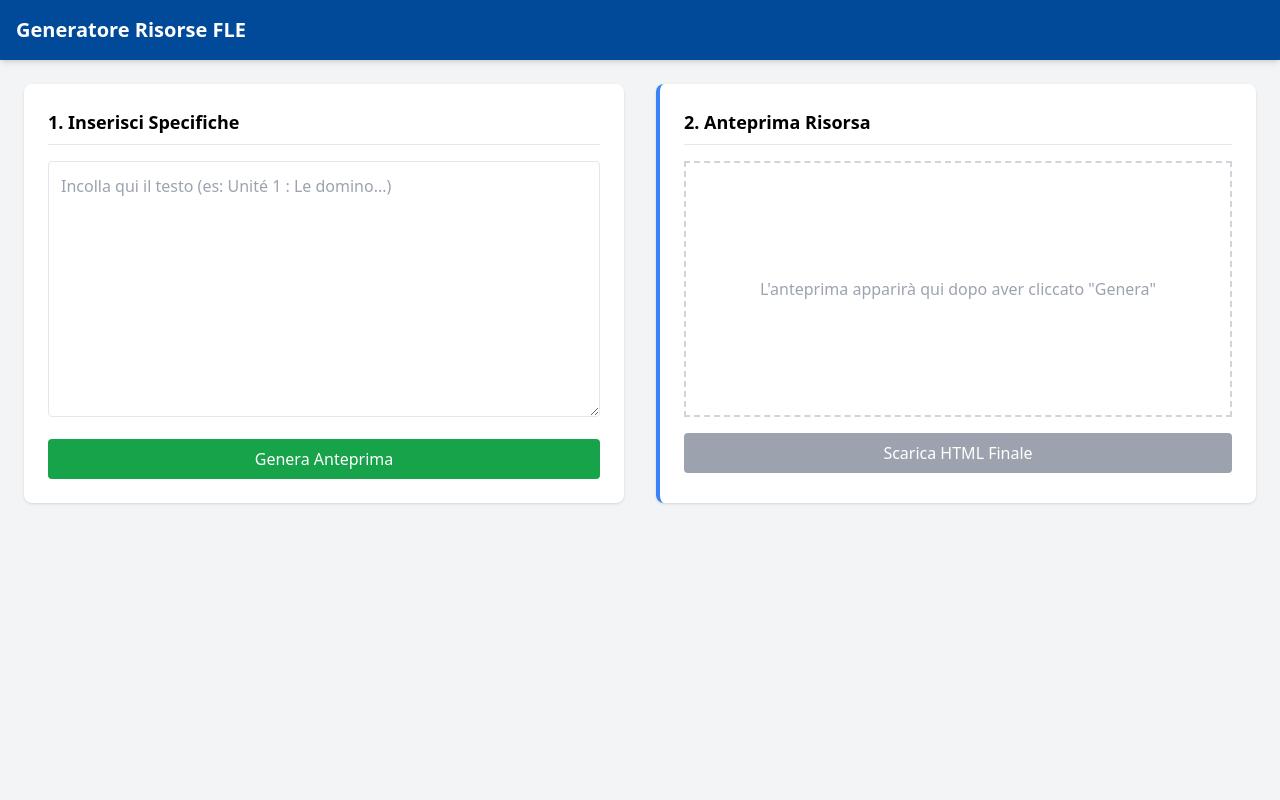
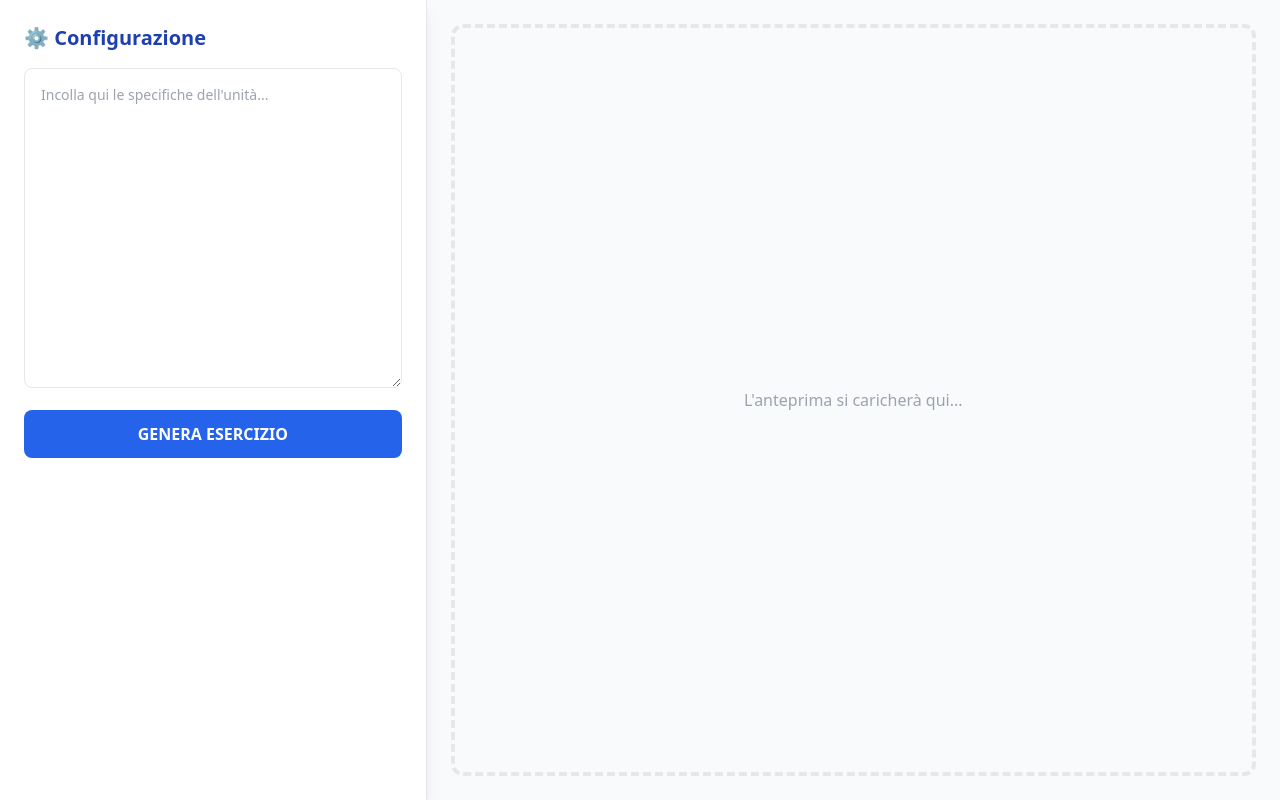
Before and after one commit to pietroputignano/strumento-didattico-ai, a Flask app: page / in a window 1280 px wide. Run offline with Flask 3, Linux system fonts and the light colour scheme; some libraries are stand-ins or nearby versions.

Commit message:
Update index.html

```diff
--- a/templates/index.html
+++ b/templates/index.html
@@ -1,66 +1,89 @@
 <!DOCTYPE html>
-<html lang="it">
+<html lang="fr">
 <head>
     <meta charset="UTF-8">
-    <meta name="viewport" content="width=device-width, initial-scale=1.0">
-    <title>AI EdTech Generator</title>
+    <title>Générateur FLE</title>
     <script src="https://cdn.tailwindcss.com"></script>
     <style>
-        .hachette-blue { background-color: #004a99; }
-        .hachette-gray { background-color: #f3f4f6; }
+        .hachette-header-1 { background-color: #1e40af; color: white; padding: 10px; font-weight: bold; text-transform: uppercase; }
+        .hachette-header-2 { background-color: #e5e7eb; color: #374151; padding: 8px; font-weight: bold; border-bottom: 2px solid #d1d5db; }
+        .btn-level { padding: 5px 15px; border-radius: 20px; border: 2px solid #1e40af; color: #1e40af; font-weight: bold; cursor: pointer; }
+        .btn-level.active { background-color: #1e40af; color: white; }
+        .game-canvas { min-height: 300px; background: white; border: 1px solid #ddd; position: relative; overflow: hidden; }
+        .domino-item { border: 2px solid #333; padding: 10px; display: inline-block; margin: 5px; background: #fff; cursor: grab; }
     </style>
 </head>
-<body class="bg-gray-100 min-h-screen">
+<body class="bg-slate-50">
 
-    <header class="hachette-blue text-white p-4 shadow-md">
-        <h1 class="text-xl font-bold">Generatore Risorse FLE</h1>
-    </header>
+    <div class="flex h-screen">
+        <div class="w-1/3 p-6 bg-white border-r shadow-lg overflow-y-auto">
+            <h2 class="text-xl font-bold mb-4 text-blue-800">⚙️ Configurazione</h2>
+            <textarea id="userInput" class="w-full h-80 p-4 border rounded-lg mb-4 text-sm" placeholder="Incolla qui le specifiche dell'unità..."></textarea>
+            <button onclick="genera()" class="w-full bg-blue-600 text-white py-3 rounded-lg font-bold hover:bg-blue-700">GENERA ESERCIZIO</button>
+        </div>
 
-    <main class="container mx-auto p-6">
-        <div class="grid grid-cols-1 md:grid-cols-2 gap-8">
+        <div class="w-2/3 p-6">
+            <div id="preview-container" class="bg-white shadow-2xl rounded-lg overflow-hidden hidden">
+                <div id="out-unite" class="hachette-header-1"></div>
+                <div id="out-titre" class="hachette-header-2"></div>
 
-            <div class="bg-white p-6 rounded-lg shadow">
-                <h2 class="text-lg font-semibold mb-4 border-b pb-2">1. Inserisci Specifiche</h2>
-                <textarea id="userInput" class="w-full h-64 p-3 border rounded focus:ring-2 focus:ring-blue-500"
-                    placeholder="Incolla qui il testo (es: Unité 1 : Le domino...)"></textarea>
-                <button onclick="generaAnteprima()" class="mt-4 w-full bg-green-600 text-white py-2 rounded hover:bg-green-700 transition">
-                    Genera Anteprima
-                </button>
+                <div class="p-4 flex gap-4 border-b">
+                    <button id="btn-f" class="btn-level active" onclick="switchLevel('facile')">Niveau Facile</button>
+                    <button id="btn-d" class="btn-level" onclick="switchLevel('difficile')">Niveau Difficile</button>
+                </div>
+
+                <div class="p-6">
+                    <p id="out-consigne" class="italic mb-4 text-gray-700"></p>
+                    <div id="game-area" class="game-canvas p-4">
+                        </div>
+                </div>
             </div>
 
-            <div class="bg-white p-6 rounded-lg shadow border-l-4 border-blue-500">
-                <h2 class="text-lg font-semibold mb-4 border-b pb-2">2. Anteprima Risorsa</h2>
-                <div id="previewArea" class="h-64 flex items-center justify-center border-2 border-dashed border-gray-300 text-gray-400 text-center">
-                    L'anteprima apparirà qui dopo aver cliccato "Genera"
-                </div>
-                <button id="downloadBtn" disabled class="mt-4 w-full bg-gray-400 text-white py-2 rounded cursor-not-allowed">
-                    Scarica HTML Finale
-                </button>
+            <div id="placeholder" class="h-full flex items-center justify-center text-gray-400 border-4 border-dashed rounded-xl">
+                L'anteprima si caricherà qui...
             </div>
-
         </div>
-    </main>
+    </div>
 
     <script>
-        function generaAnteprima() {
+        let currentData = null;
+
+        async function genera() {
             const testo = document.getElementById('userInput').value;
-            if(!testo) return alert("Inserisci del testo!");
+            const resp = await fetch('/generate', {
+                method: 'POST',
+                headers: {'Content-Type': 'application/json'},
+                body: JSON.stringify({testo: testo})
+            });
+            currentData = await resp.json();
+            mostraEsercizio();
+        }
 
-            document.getElementById('previewArea').innerHTML = "<p class='text-blue-600'>L'AI sta elaborando... (Simulazione)</p>";
+        function mostraEsercizio() {
+            document.getElementById('placeholder').classList.add('hidden');
+            document.getElementById('preview-container').classList.remove('hidden');
+            document.getElementById('out-unite').innerText = currentData.unite;
+            document.getElementById('out-titre').innerText = currentData.titre_activite;
+            switchLevel('facile');
+        }
 
-            // Qui in futuro faremo la chiamata vera al server
-            setTimeout(() => {
-                document.getElementById('previewArea').innerHTML = `
-                    <div class='w-full text-left'>
-                        <div class='bg-blue-800 text-white p-2 text-xs'>UNITÉ 1: Le domino...</div>
-                        <div class='bg-gray-200 p-2 text-xs font-bold'>Le Domino</div>
-                        <div class='p-4 border'>[Esercizio Interattivo Pronto]</div>
-                    </div>
-                `;
-                document.getElementById('downloadBtn').disabled = false;
-                document.getElementById('downloadBtn').classList.replace('bg-gray-400', 'bg-blue-600');
-                document.getElementById('downloadBtn').classList.remove('cursor-not-allowed');
-            }, 1500);
+        function switchLevel(lvl) {
+            const btnF = document.getElementById('btn-f');
+            const btnD = document.getElementById('btn-d');
+            const area = document.getElementById('game-area');
+
+            if(lvl === 'facile') {
+                btnF.classList.add('active'); btnD.classList.remove('active');
+                document.getElementById('out-consigne').innerText = currentData.livello_facile.consigne;
+                area.innerHTML = currentData.items.map(i => `<div class="domino-item">🖼️ | ${i}</div>`).join('');
+            } else {
+                btnD.classList.add('active'); btnF.classList.remove('active');
+                document.getElementById('out-consigne').innerText = currentData.livello_difficile.consigne;
+                area.innerHTML = `<div class="text-center p-10 border-2 border-orange-200 bg-orange-50">
+                    <p class="mb-4">Clicca sul punto di domanda per riordinare le lettere:</p>
+                    <div class="text-3xl font-bold">?</div>
+                </div>`;
+            }
         }
     </script>
 </body>
```
